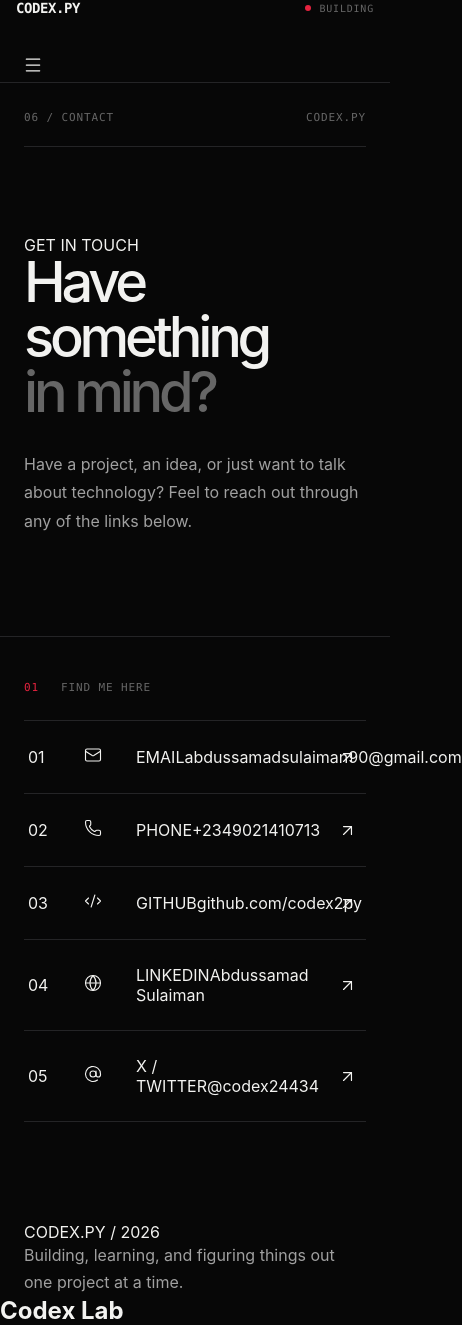
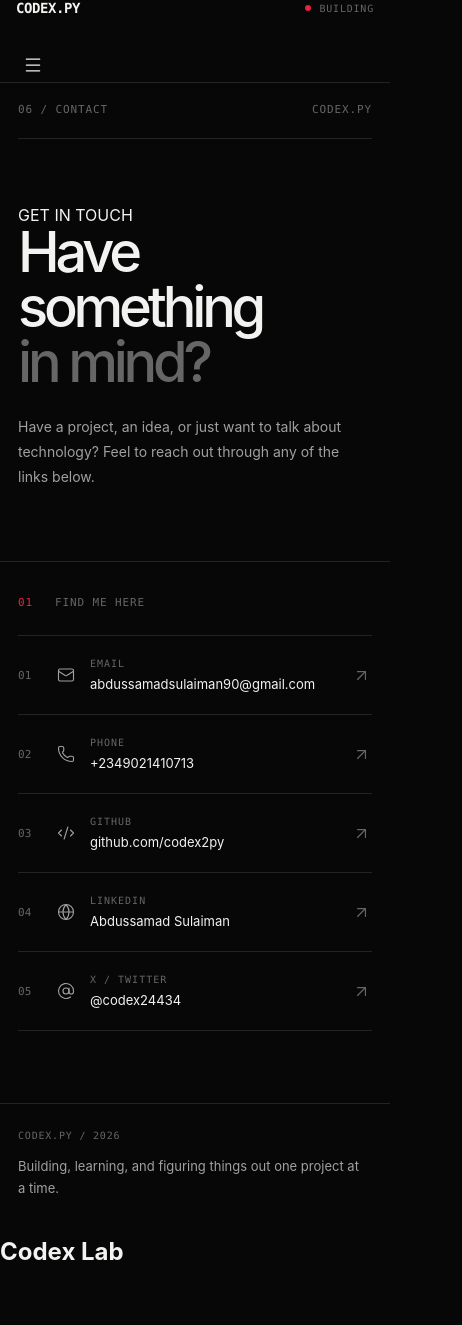
Before and after one commit to codex2py/codexlab, a React (Vite) app: page /contact in a window 390 px wide. Shown: the whole page, 462 px wide, since content can reach past the window. After the commit the page ends 1266 px from the top, so only its background shows below. Built offline with nearby package versions, Linux system fonts and the light colour scheme.

Commit message:
style: complete styling contact page + added responsiveness

```diff
--- a/src/pages/Contact.css
+++ b/src/pages/Contact.css
@@ -103,3 +103,122 @@
     outline: 1px solid var(--color-accent);
     outline-offset: 3px;
 }
+
+.contact-item-number {
+    color: var(--color-text-muted);
+    font-family: var(--font-mono);
+    font-size: 11px;
+}
+
+.contact-item-icon {
+    display: flex;
+    align-items: center;
+    justify-content: center;
+    color: var(--color-text-secondary);
+}
+.contact-item-info {
+    display: flex;
+    flex-direction: column;
+    gap: 7px;
+    min-width: 0;
+}
+
+.contact-item-label {
+    color: var(--color-text-muted);
+    font-family: var(--font-mono);
+    font-size: 10px;
+    letter-spacing: 0.1em;
+}
+
+.contact-item-value {
+    overflow-wrap: anywhere;
+    color: var(--color-text);
+    font-size: clamp(14px, 2vw, 17px);
+}
+
+.contact-item-arrow {
+    color: var(--color-text-muted);
+    transition:
+        color 180ms ease,
+        transform 180ms ease;
+}
+
+.contact-item:hover .contact-item-arrow {
+    color: var(--color-accent);
+    transform: translate(2px, -2px);
+}
+
+/* bottom section */
+.contact-bottom {
+    padding: 26px 0 38px;
+    border-top: 1px solid var(--color-border);
+}
+
+.contact-bottom .contact-container {
+    display: flex;
+    align-items: flex-start;
+    justify-content: space-between;
+    gap: 24px;
+}
+
+.contact-bottom-label {
+    color: var(--color-text-muted);
+    font-family: var(--font-mono);
+    font-size: 10px;
+    letter-spacing: 0.08em;
+}
+
+.contact-bottom p {
+    max-width: 350px;
+    margin: 0;
+    color: var(--color-text-secondary);
+    font-size: 13px;
+    line-height: 1.7;
+    text-align: right;
+}
+
+/* responsive */
+@media (max-width: 600px) {
+    .contact-container {
+        width: calc(100% - 36px);
+    }
+    .contact-hero {
+        padding-top: 20px;
+        padding-bottom: 72px;
+    }
+    .contact-intro {
+        padding-top: 66px;
+    }
+    .contact-intro h1 {
+        font-size: clamp(3.2rem, 15vw, 3.5rem);
+    }
+    .contact-intro p {
+        margin-top: 24px;
+        font-size: 14px;
+    }
+    .contact-details {
+        padding: 34px 0 72px;
+    }
+    .contact-item {
+        grid-template-columns: 24px 24px minmax(0, 1fr) 20px;
+        gap: 12px;
+        padding: 22px 0;
+    }
+    .contact-item-value {
+        font-size: 13px;
+    }
+    .contact-bottom .contact-container {
+        flex-direction: column;
+        gap: 14px;
+    }
+    .contact-bottom p {
+        text-align: left;
+    }
+}
+
+@media (prefers-reduced-motion: reduce) {
+    .contact-item,
+    .contact-item-arrow {
+        transition: none;
+    }
+}
```
